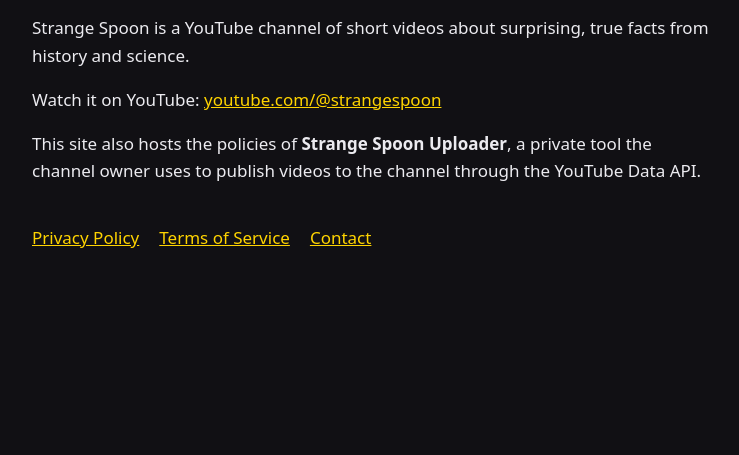
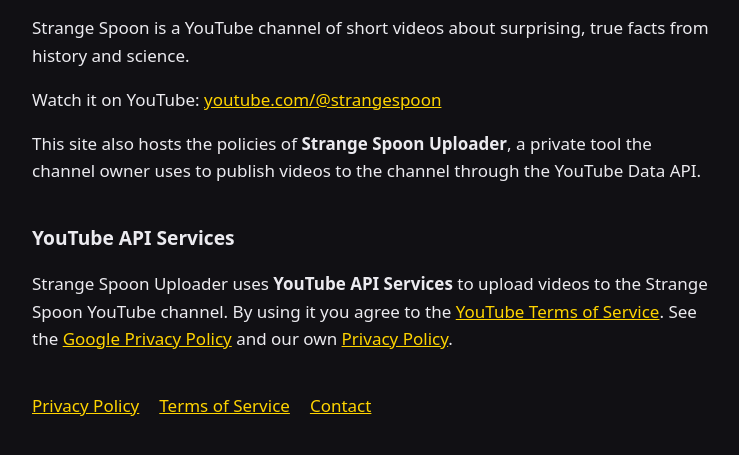
Before and after one commit to strangespoon/strangespoon.github.io, a plain HTML site: page index.html in a window 1280 px wide. Shown: the part 145-600 px from the top of the page, without its empty margins (268-1007 px from the left). Drawn offline with Linux system fonts and the light colour scheme.

Commit message:
Update index.html

```diff
--- a/index.html
+++ b/index.html
@@ -5,5 +5,7 @@
 <p>Strange Spoon is a YouTube channel of short videos about surprising, true facts from history and science.</p>
 <p>Watch it on YouTube: <a href="https://www.youtube.com/@strangespoon">youtube.com/@strangespoon</a></p>
 <p>This site also hosts the policies of <strong>Strange Spoon Uploader</strong>, a private tool the channel owner uses to publish videos to the channel through the YouTube Data API.</p>
+<h2>YouTube API Services</h2>
+<p>Strange Spoon Uploader uses <strong>YouTube API Services</strong> to upload videos to the Strange Spoon YouTube channel. By using it you agree to the <a href="https://www.youtube.com/t/terms">YouTube Terms of Service</a>. See the <a href="https://policies.google.com/privacy">Google Privacy Policy</a> and our own <a href="privacy.html">Privacy Policy</a>.</p>
 <nav><a href="privacy.html">Privacy Policy</a><a href="terms.html">Terms of Service</a><a href="mailto:strangespoon01@gmail.com">Contact</a></nav>
 </main></body></html>
```
